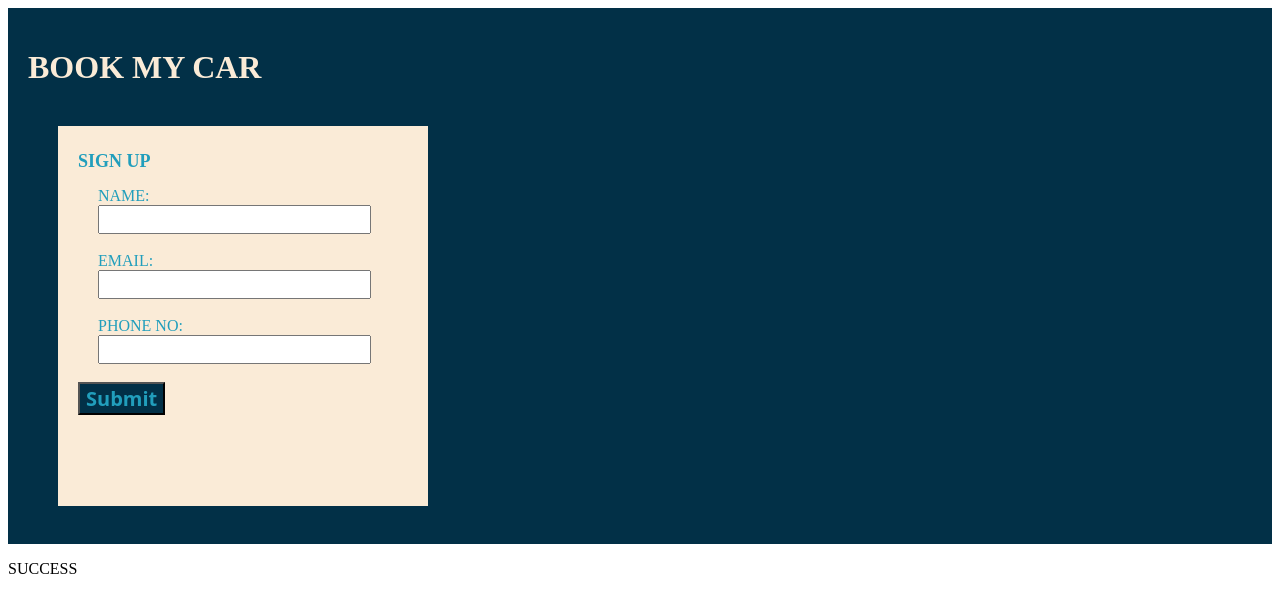
After one commit to TechWolf405/html-carRental, a FastAPI app: template templates/customer-success.html in a window 1280 px wide. The commit adds this page. Shown: the top 613 px of the page. Run offline with FastAPI, Linux system fonts and the light colour scheme; the template is opened without the code that fills it, so the values that code supplies are empty; parts of the project's set-up code (start-up, migrations or seed data) failed here and were passed over.

Commit message:
not changed

```diff
--- a/database.py
+++ b/database.py
@@ -2,7 +2,7 @@ from sqlalchemy import create_engine
 from sqlalchemy.ext.declarative import declarative_base
 from sqlalchemy.orm import sessionmaker
 # SQLALCHEMY_DATABASE_URL = 'mysql://<username>:<password>@<ip-address>/<databasename>'
-SQLALCHEMY_DATABASE_URL = 'mysql+mysqlconnector://root:password@localhost/test'
+SQLALCHEMY_DATABASE_URL = 'mysql+mysqlconnector://root:sneha@localhost/test'
 engine = create_engine(SQLALCHEMY_DATABASE_URL)
 
 SessionLocal = sessionmaker(autocommit =False , autoflush= False, bind=engine)
--- a/main.py
+++ b/main.py
@@ -27,14 +27,7 @@ app.mount("/static", StaticFiles(directory="app/templates/static"), name="static
 db =get_db()
 
 
-# @app.get('/')
-# def name(request :Request):
-#     return templates.TemplateResponse("front.html",{"request":request,"name":"No name"})
-# def get_all_posts():
-#     try:
-#         return db.query(Post).all()
-#     finally:
-#         db.close()
+
 
 @app.get('/',response_class=HTMLResponse)
 def root(request: Request):
@@ -43,9 +36,7 @@ def root(request: Request):
 @app.get('/adminpage')
 def admin(request:Request):
     return  templates.TemplateResponse("admin-page.html", {"request": request})
-@app.get('/customerlogin')
-def admin(request:Request):
-    return  templates.TemplateResponse("customer-login.html", {"request": request})
+
 
 
 @app.get('/deletecar',response_class=JSONResponse )
@@ -57,74 +48,35 @@ def deletecar(request:Request):
 
 @app.post('/create_car')
 def create_car(car: schemas.CarBase, db: Session = Depends(get_db)):
-    # Process the form data (car) and save it to the database
+
     new_car = models.Car(**car.model_dump())
 
-    # Your database logic goes here
+
     db.add(new_car)
     db.commit()
     db.refresh(new_car)
-    # For demonstration purposes, just return the received data
+
     return {"Data" : "Successful"}
 
-@app.get('/create_car',response_class=JSONResponse)
+@app.get('/create_car',response_class=HTMLResponse)
 def home(request:Request ):
     return templates.TemplateResponse("createcar.html", {"request":request})
 
-# @app.route('/submit_car', methods=['POST'])
-# async def handle_car(
-#     request: Request
 
-# ):
-#     form = await request.form()
+@app.get('/create_customer')
+def admin(request:Request):
+    return  templates.TemplateResponse("customer-login.html", {"request": request})
 
-#     db:Session = Depends(get_db)
-#     # db.add(new_car)
-#     # db.commit()
-#     # db.refresh(new_car)
-#     car = schemas.CarBase(**dict(form))
-#     car_dict = car.model_dump()
-#     car_dict['car_id'] = 23
-#     new_car = models.Car(**car_dict)
-#     db.add(new_car)
-#     db.commit()
-#     db.refresh()
-#     return {
-#             dict(form)
-#     }
+@app.post('/create_customer')
+def create_customer(request:Request,customer: schemas.CustomerBase, db: Session = Depends(get_db)):
+    new_customer = models.Customer(**customer.model_dump())
 
 
+    db.add(new_customer)
+    db.commit()
+    db.refresh(new_customer)
 
-# @app.route('/create_car', methods=['GET', 'POST'])
-# def create_car(request: Request, db: Session = Depends(get_db)):
-#     if request.method == 'POST':
-#         # Process the form data (car) and save it to the database
-#         form_data = request.form()
-#         print(form_data)
-#         car_data = {
-#             "make": form_data.get("make"),
-#             "model": form_data.get("model"),
-#             "year": int(form_data.get("year")),
-#             "rental_rate_per_day": float(form_data.get("rental_rate_per_day")),
-#             "availability": bool(int(form_data.get("availability"))),
-#         }
-#         print(car_data)
-
-#         # Assuming your Car model has a Pydantic schema (CarBase)
-#         car = schemas.CarBase(**car_data)
-
-#         # Your database logic goes here
-#         new_car = models.Car(**car.model_dump())
-#         print(new_car)
-
-#         db.add(new_car)
-#         db.commit()
-#         db.refresh(new_car)
-
-#         # For demonstration purposes, just return the received data
-#         return templates.TemplateResponse("createcar.html", {"request": request, "car": car.model_dump()})
-#     else:
-#         return templates.TemplateResponse("createcar.html", {"request": request})
+    return  templates.TemplateResponse("customer-success.html", {"request": request})
 
 
 @app.get('/posts/')
--- a/models.py
+++ b/models.py
@@ -25,7 +25,7 @@ class Customer(Base):
 class Rental(Base):
     __tablename__ = "Rentals"
 
-    rental_id = Column(Integer, primary_key=True, nullable=False)
+    rental_id = Column(Integer, primary_key=True, nullable=False,autoincrement="auto")
     car_id = Column(Integer, ForeignKey('Cars.car_id'), nullable=False)
     customer_id = Column(Integer, ForeignKey('Customers.customer_id'), nullable=False)
     rental_start_date = Column(DateTime, nullable=False, server_default=text('now()'))
--- a/templates/customer-login.html
+++ b/templates/customer-login.html
@@ -26,7 +26,7 @@
             </form>
         </div><br>
     </div>
-<!--below code is ai generated-->
+
     <script>
         document.getElementById('signup-form').addEventListener('submit', function(event) {
             event.preventDefault(); // Prevent the default form submission
@@ -35,7 +35,7 @@
             const formData = new FormData(this);
 
             // Send form data to FastAPI endpoint change the url
-            fetch('http://your-fastapi-endpoint/submit_form', {
+            fetch('/create_customer', {
                 method: 'POST',
                 body: formData
             })
--- /dev/null
+++ b/templates/customer-success.html
@@ -0,0 +1,57 @@
+<!DOCTYPE html>
+<html lang="en">
+<head>
+    <meta charset="UTF-8">
+    <meta name="viewport" content="width=device-width, initial-scale=1.0">
+    <title>BMC - customer login</title>
+    <link rel="stylesheet" href="{{ url_for('static', path='styles.css') }}">
+</head>
+<body>
+    <div class="customer-header">
+        <h1>BOOK MY CAR</h1><br>
+        <div class="sign-up">
+            <h2 style="font-size: large;">SIGN UP</h2>
+            <form id="signup-form">
+                <div class="form">
+                    <label for="name">NAME:</label><br>
+                    <input class="inputboxes" type="text" id="name" name="name" required><br><br>
+
+                    <label for="email">EMAIL:</label><br>
+                    <input class="inputboxes" type="text" id="email" name="email" required><br><br>
+
+                    <label for="phoneno">PHONE NO:</label><br>
+                    <input class="inputboxes" type="number" id="phoneno" name="phoneno" required><br><br>
+                </div>
+                <input class="submitbutton" type="submit" value="Submit">
+            </form>
+        </div><br>
+    </div>
+
+    <script>
+        document.getElementById('signup-form').addEventListener('submit', function(event) {
+            event.preventDefault(); // Prevent the default form submission
+
+            // Get form data
+            const formData = new FormData(this);
+
+            // Send form data to FastAPI endpoint change the url
+            fetch('/customer', {
+                method: 'POST',
+                body: formData
+            })
+            .then(response => response.json())
+            .then(data => {
+                console.log('Success:', data);
+                // Handle successful response here
+            })
+            .catch((error) => {
+                console.error('Error:', error);
+                // Handle errors here
+            });
+        });
+
+    </script>
+
+    <p>   SUCCESS  </p>
+</body>
+</html>
--- a/templates/index.html
+++ b/templates/index.html
@@ -20,7 +20,7 @@
   </h2>
   <div class="login-options">
     <ul>
-      <li> <a href="customerlogin">Customer Login</a> </li>
+      <li> <a href="/create_customer">Customer Login</a> </li>
       <li> <a href="adminpage">Admin Page </a> </li>
     </ul>
   </div>
```
Also changed, not shown: templates/deletecar.html (+1 -6 lines).
